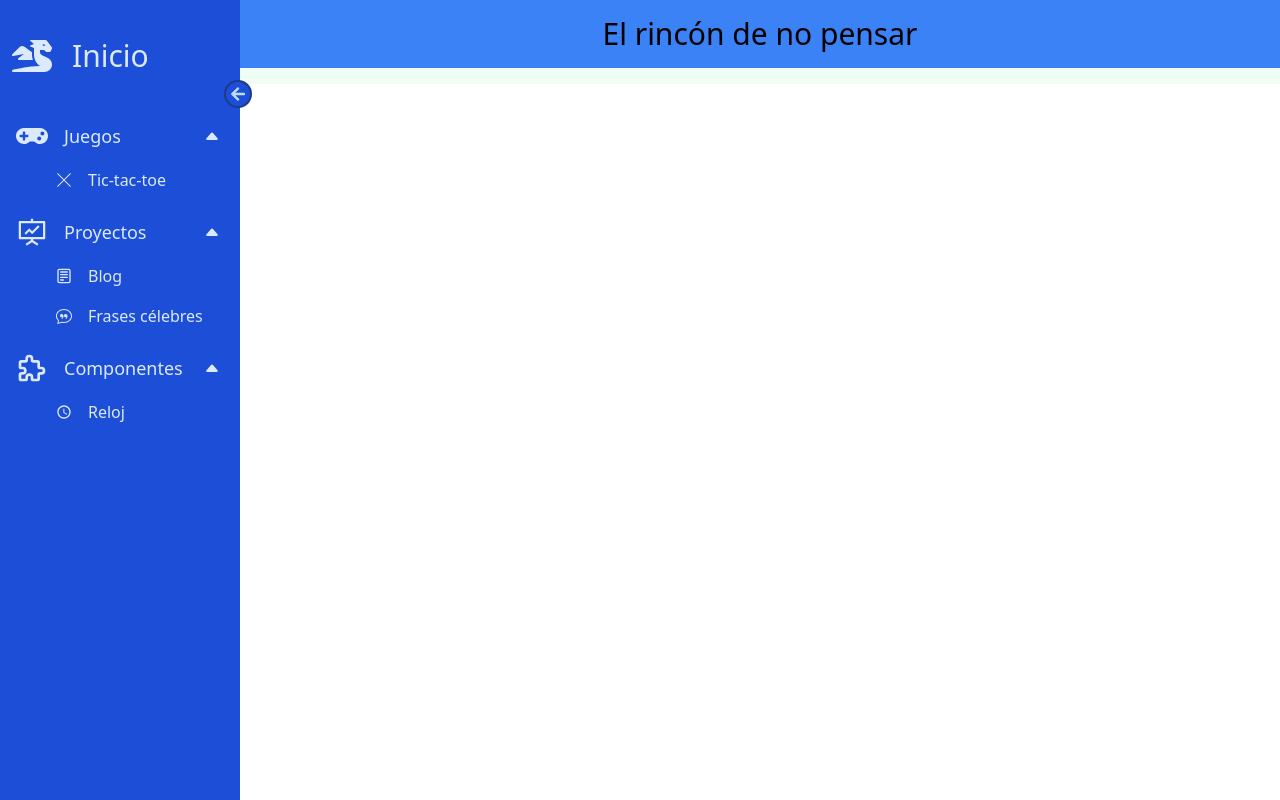
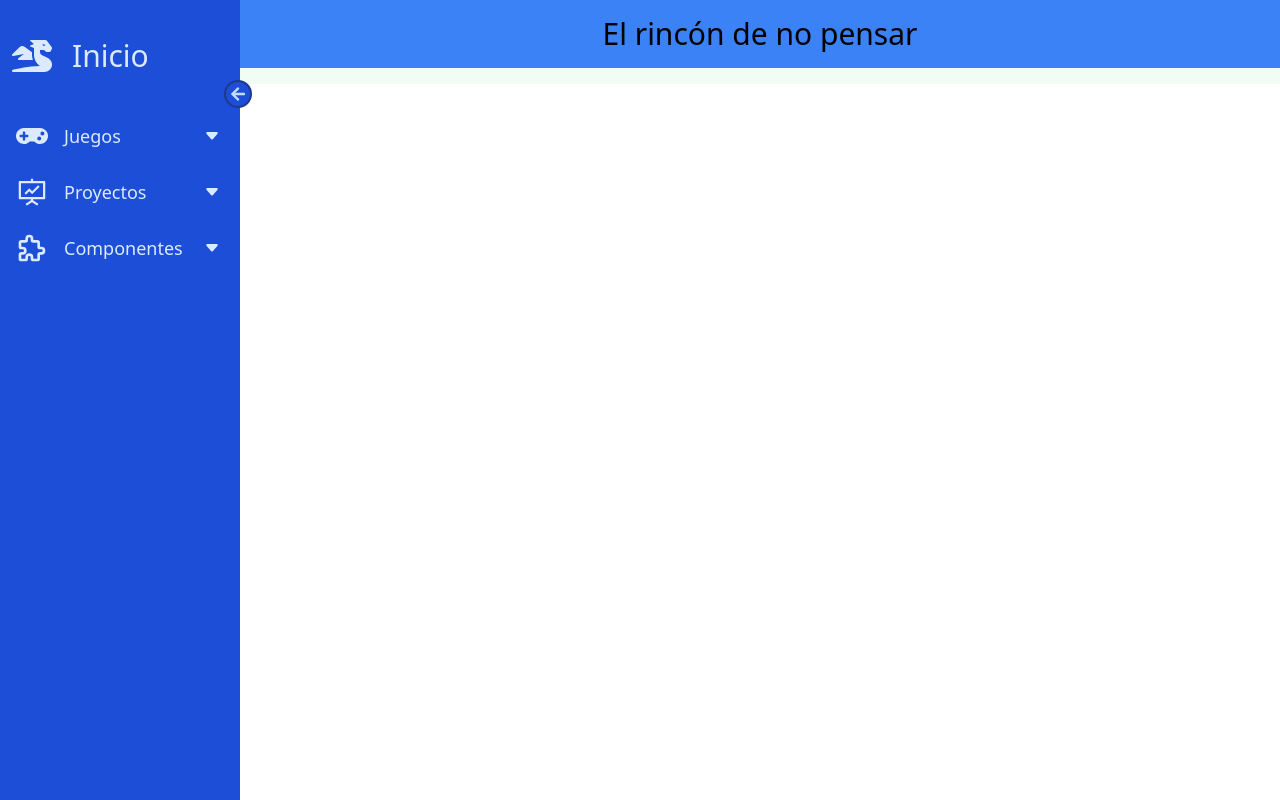
Before and after one commit to irenealcaine/el-rincon-de-no-pensar, a React (Create React App) app: page / in a window 1280 px wide. Both pictures are taken after a click on the icon 62 px from the left and 94 px from the top of the page. Built offline with nearby package versions, Linux system fonts and the light colour scheme.

Commit message:
fix sidebar

```diff
--- a/src/Components/Sidebar.jsx
+++ b/src/Components/Sidebar.jsx
@@ -2,7 +2,7 @@ import React, { useState } from "react";
 import { Link } from "react-router-dom";
 // import Menus from "../data/Menus.js";
 import { FaDragon, FaArrowLeft, FaGamepad } from "react-icons/fa";
-import { BsChatQuote, BsFillCaretDownFill } from "react-icons/bs";
+import { BsChatQuote, BsFillCaretUpFill } from "react-icons/bs";
 import { TfiClose } from "react-icons/tfi";
 import { AiOutlineFundProjectionScreen } from "react-icons/ai";
 import { CgNotes } from "react-icons/cg";
@@ -55,9 +55,9 @@ const menuItems = [
 
 const Sidebar = () => {
   const [open, setOpen] = useState(false);
-  const [gamesSubMenuOpen, setGamesSubMenuOpen] = useState(false);
-  const [projectsSubMenuOpen, setProjectsSubMenuOpen] = useState(false);
-  const [componentsSubMenuOpen, setComponentsSubMenuOpen] = useState(false);
+  const [gamesSubMenuOpen, setGamesSubMenuOpen] = useState(true);
+  const [projectsSubMenuOpen, setProjectsSubMenuOpen] = useState(true);
+  const [componentsSubMenuOpen, setComponentsSubMenuOpen] = useState(true);
 
   return (
     <div className="flex z-10 top-0 left-0 fixed md:relative font-caveat">
@@ -115,15 +115,15 @@ const Sidebar = () => {
                     } ${!open && "hidden"}`}
                 /> */}
                 {menuItem.links && (
-                  <BsFillCaretDownFill
-                    className={`duration-200 cursor-pointer w-6 h-4 hover:h-6 absolute right-2 rotate-180
+                  <BsFillCaretUpFill
+                    className={`duration-200 cursor-pointer w-6 h-4 hover:h-6 absolute right-2
                     ${menuItem.title === "Juegos"
-                        ? gamesSubMenuOpen && "rotate-0"
+                        ? gamesSubMenuOpen && "rotate-180"
                         : menuItem.title === "Proyectos"
-                          ? projectsSubMenuOpen && "rotate-0"
+                          ? projectsSubMenuOpen && "rotate-180"
                           : menuItem.title === "Componentes" &&
                           componentsSubMenuOpen &&
-                          "rotate-0"
+                          "rotate-180"
                       } ${!open && "hidden"}`}
                   />
                 )}
```
